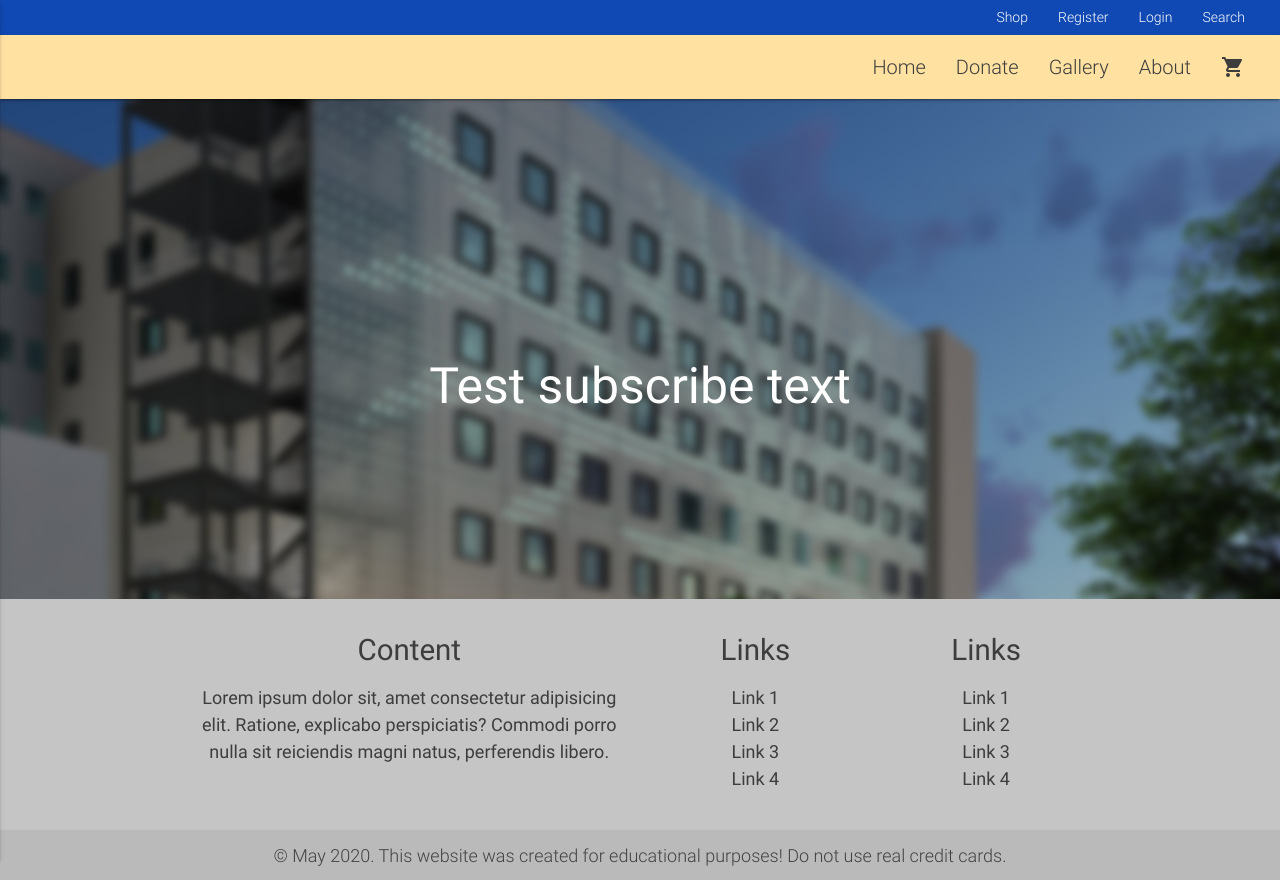
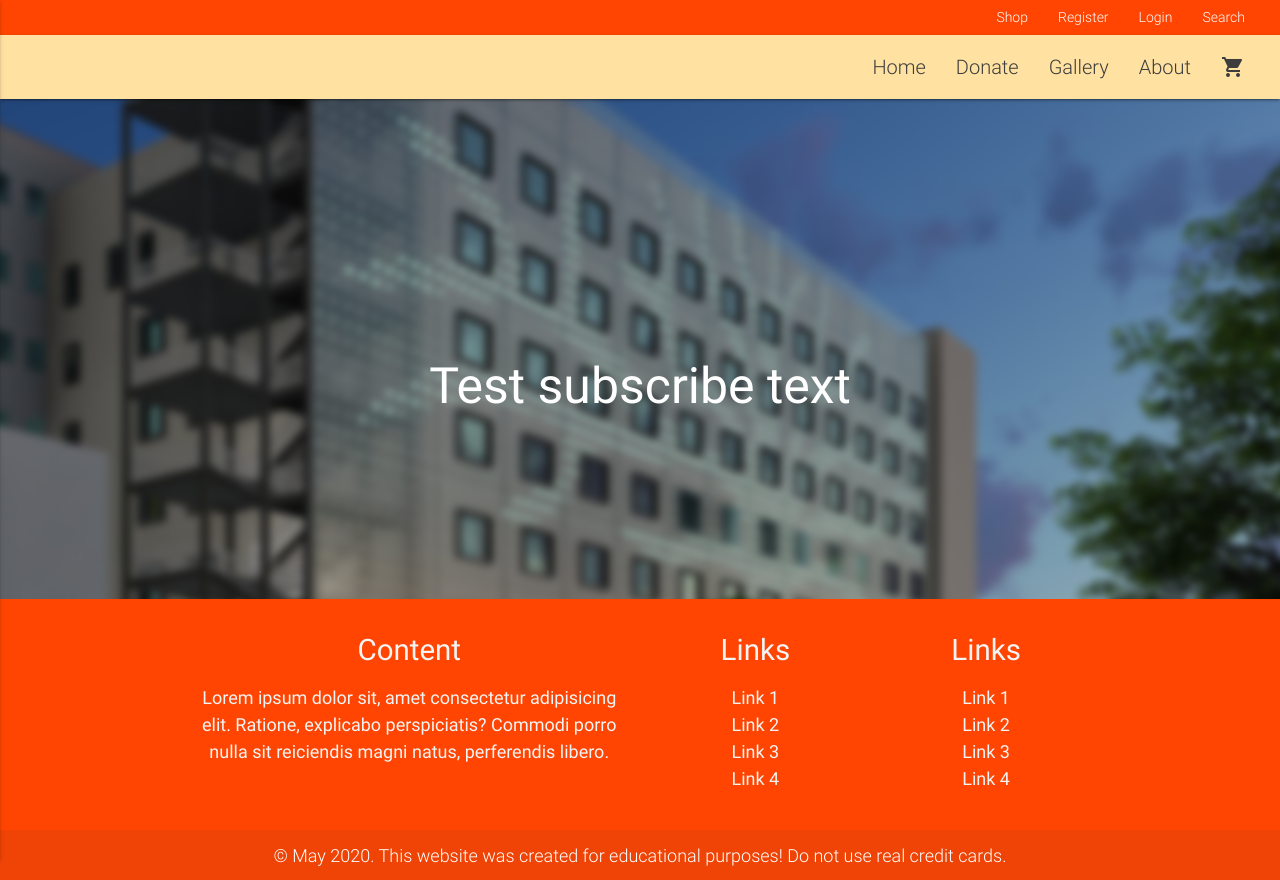
Before and after one commit to iulianpro/give-help, a Django app: page / in a window 1280 px wide. Run offline with Django 3.2, Linux system fonts and the light colour scheme.

Commit message:
Changed navbar top and footer color

```diff
--- a/static/css/style.css
+++ b/static/css/style.css
@@ -64,7 +64,7 @@ i.material-icons.prefix {
 /* Navigation */
 
 nav.navbar-top {
-    background-color: #1049B3;
+    background-color: #ff4501;
     height: 35px;
     line-height: 35px;
     font-weight: 300;
@@ -256,12 +256,12 @@ i#prev {
 /* Footer */
 
 .footer {
-    background-color: #c5c5c5;
-    color: #3d3d3d;
+    background-color: #ff4501;
+    color: #f4f4f4;
 }
 
 .footer a {
-    color: #3d3d3d;
+    color: #f4f4f4;
 }
 
 /* Media query */
--- a/templates/base.html
+++ b/templates/base.html
@@ -20,15 +20,15 @@
     <nav class="navbar-top hide-on-med-and-down">
         <div class="nav-wrapper">
             <ul class="right">
-                <li><a href="{% url 'gifts' %}">Shop</a></li>
+                <li><a class="white-text" href="{% url 'gifts' %}">Shop</a></li>
                 {% if user.is_authenticated %}
-                <li><a href="{% url 'view_profile' %}">{{ user.first_name }}'s account</a></li>
-                <li><a href="{% url 'logout' %}">Logout</a></li>
+                <li><a class="white-text" href="{% url 'view_profile' %}">{{ user.first_name }}'s account</a></li>
+                <li><a class="white-text" href="{% url 'logout' %}">Logout</a></li>
                 {% else %}
-                <li><a href="{% url 'registration' %}">Register</a></li>
-                <li><a href="{% url 'login' %}">Login</a></li>
+                <li><a class="white-text" href="{% url 'registration' %}">Register</a></li>
+                <li><a class="white-text" href="{% url 'login' %}">Login</a></li>
                 {% endif %}
-                <li><a href="">Search</a></li>
+                <li><a class="white-text" href="">Search</a></li>
             </ul>
         </div>
     </nav>
@@ -140,7 +140,7 @@
             </div>
         </div>
         <div class="footer-copyright">
-            <div class="container center-align grey-text text-darken-3">
+            <div class="container center-align white-text text-darken-3">
                 © May 2020. This website was created for educational purposes! Do not use real credit cards.
             </div>
         </div>
```
